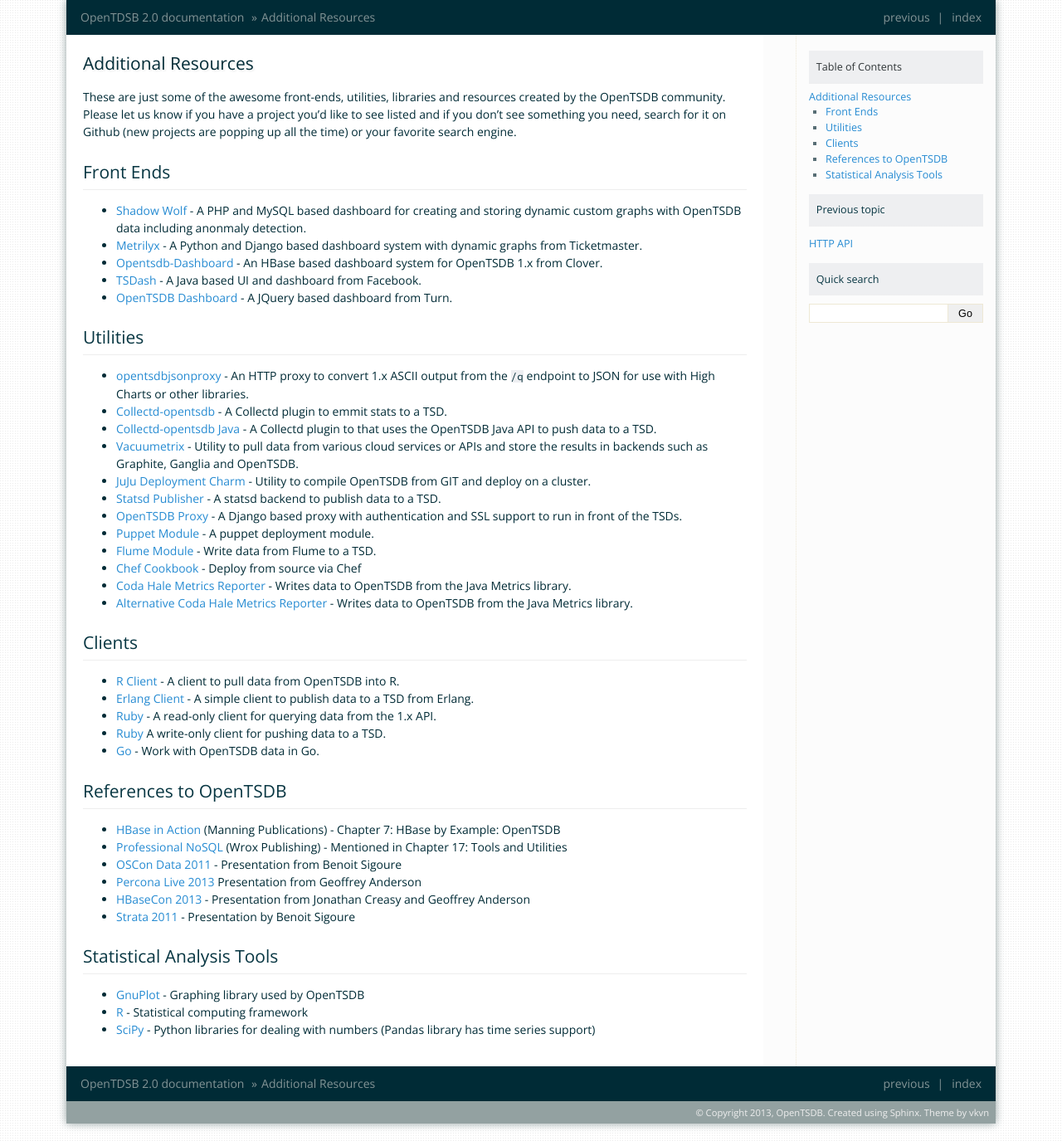
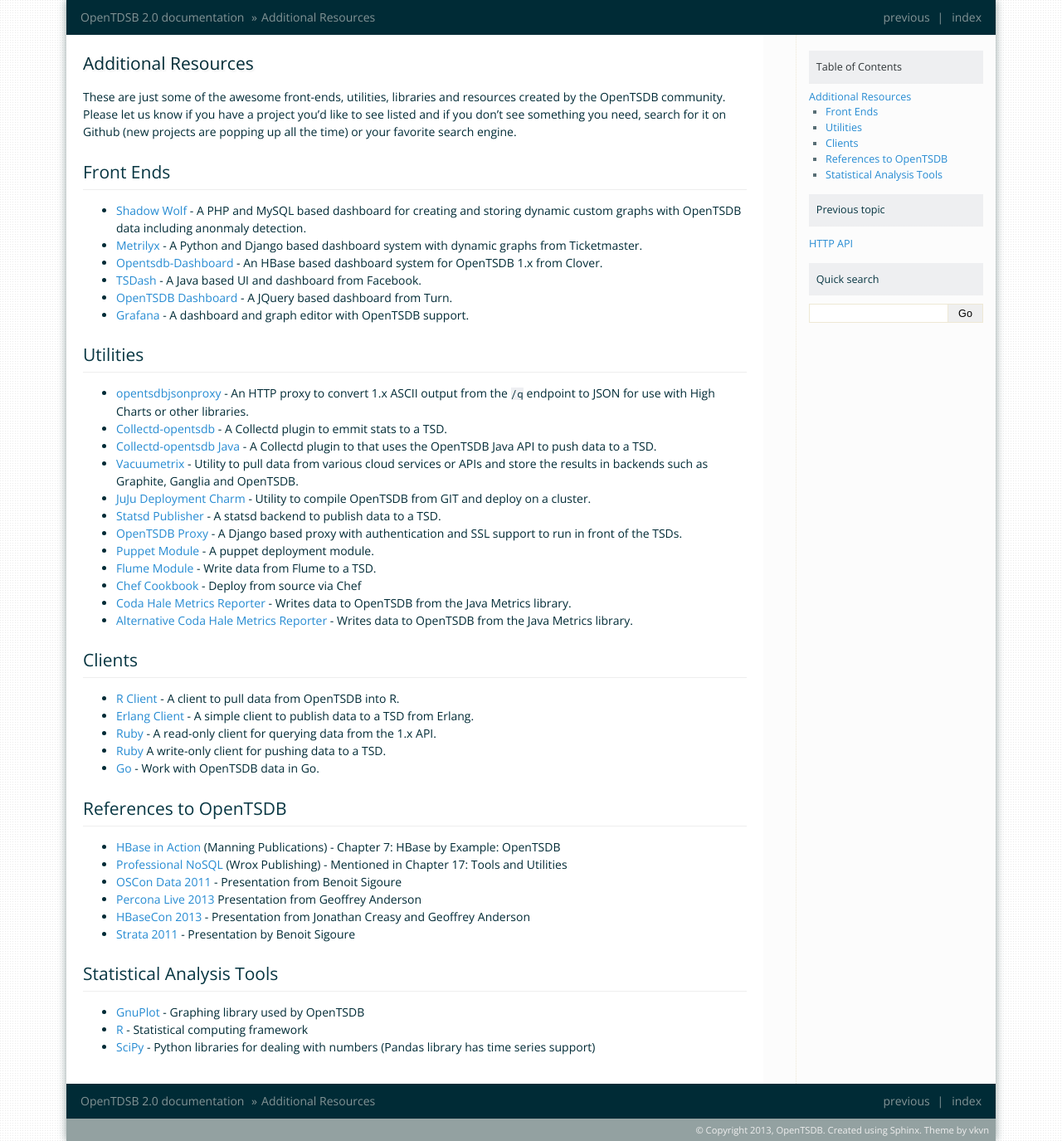
Before and after one commit to OpenTSDB/opentsdb.net, a Sphinx documentation site: the page built from docs/source/resources.rst, in a window 1280 px wide. Shown: the whole page at 83% size. Built offline with Sphinx 7.4.7, drawn with Linux system fonts in a browser that asks for light colours.

Commit message:
Added Grafana to the list of Front Ends

```diff
--- a/docs/source/resources.rst
+++ b/docs/source/resources.rst
@@ -11,6 +11,7 @@
 * `Opentsdb-Dashboard <https://github.com/clover/opentsdb-dashboard>`_ - An HBase based dashboard system for OpenTSDB 1.x from Clover.
 * `TSDash <https://github.com/facebook/tsdash>`_ - A Java based UI and dashboard from Facebook.
 * `OpenTSDB Dashboard <https://github.com/turn/opentsdb-dashboard>`_ - A JQuery based dashboard from Turn.
+* `Grafana <http://grafana.org>`_ - A dashboard and graph editor with OpenTSDB support.
 
 Utilities
 ^^^^^^^^^
```
